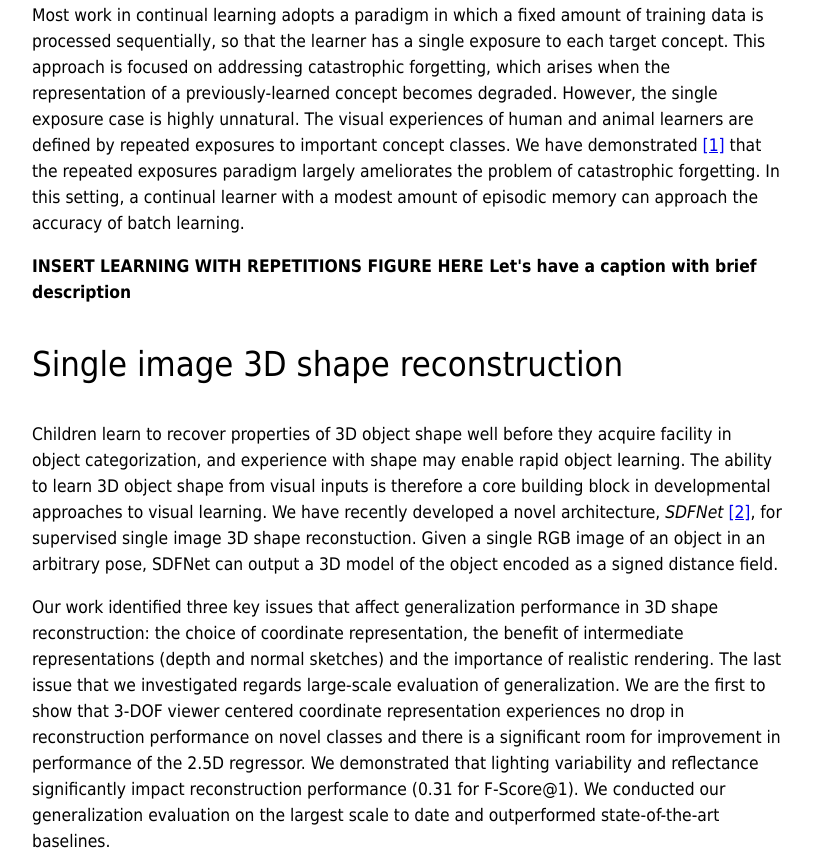
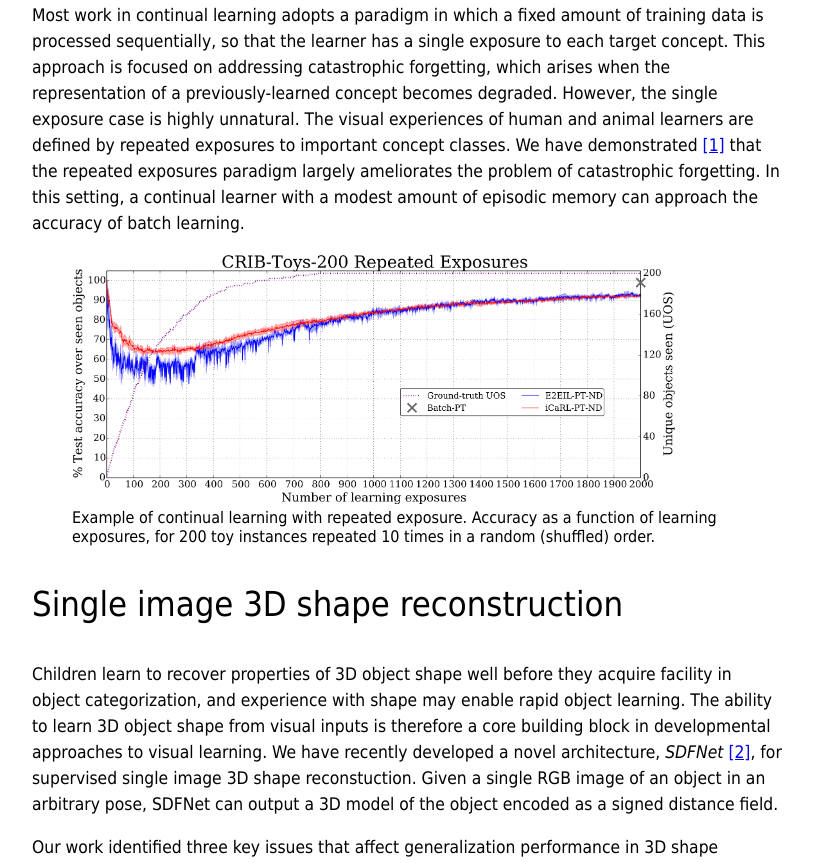
Before and after one commit to rehg-lab/project-pages, a plain HTML site: page dev-learning-project/index.html in a window 1280 px wide. Shown: the part 773-1636 px from the top of the page, without its empty margins (233-1046 px from the left). Drawn offline with Linux system fonts and the light colour scheme.

Commit message:
Added learning curve

```diff
--- a/dev-learning-project/index.html
+++ b/dev-learning-project/index.html
@@ -79,21 +79,17 @@ A key challenge in single image 3D shape reconstruction is to ensure that deep m
 	  <!--   CONTINUAL LEARNING  -->
 
 	  <h1> Continual visual learning with repetition </h1>
-	  <p>
-	  Most work in continual learning adopts a paradigm in which a fixed amount of training data is processed sequentially, so that the learner has a single exposure
-	  to each target concept. This
-	  approach is focused on addressing catastrophic forgetting, which arises when the representation of a previously-learned concept becomes degraded. However, the
-	  single exposure case is highly unnatural. The visual experiences of human and animal learners are defined by repeated exposures to important concept classes.
-	  We have demonstrated <a href="#CLRep">[1]</a> that the repeated exposures paradigm largely ameliorates the problem of catastrophic forgetting. In this setting, a continual learner
-	  with a modest amount of episodic memory can approach the accuracy of batch learning.
-	  </p>
+	  <p> Most work in continual learning adopts a paradigm in which a fixed amount of training data is processed sequentially, so that the learner has a single exposure
+	    to each target concept. This
+	    approach is focused on addressing catastrophic forgetting, which arises when the representation of a previously-learned concept becomes degraded. However, the
+	    single exposure case is highly unnatural. The visual experiences of human and animal learners are defined by repeated exposures to important concept classes.
+	    We have demonstrated <a href="#CLRep">[1]</a> that the repeated exposures paradigm largely ameliorates the problem of catastrophic forgetting. In this setting, a continual learner
+	    with a modest amount of episodic memory can approach the accuracy of batch learning. </p>
 
-	  <p>
-	  <b>INSERT LEARNING WITH REPETITIONS FIGURE HERE
-	  Let's have a caption with brief description </b>
-	  </p>
-
-
+	  <figure>
+	     <img src="img/rep_exp.png" style="width:90%" alt="">    <!-- width="1877" height="777" -->
+		  <figcaption>Example of continual learning with repeated exposure. Accuracy as a function of learning exposures, for 200 toy instances repeated 10 times in a random (shuffled) order.</figcaption>
+	  </figure>
 
 	  <!--   3D SHAPE RECONSTRUCTION -->
 
@@ -207,8 +203,8 @@ A key challenge in single image 3D shape reconstruction is to ensure that deep m
 	  the power law distribution of early object experiences may play a role in facilitating infant object learning. We tested this hypothesis indirectly using a
 	  novel iterative machine teaching paradigm <a href="#IterTeach">[4]</a>. In this approach, a teacher network selects labeled examples to send to student network,
 	  with the examples chosen to optimize the student's learning rate. Using labeled egocentric images collected from infants as a training dataset, we compared the
-	  statistical properties of object orderings produced by the teaching network to the properties observed in naturalistic infant data. As shown below, the teacher-optimized
-	  distribution exhibits a qualitiative similarity to the natural distribution.
+	  statistical properties of object orderings produced by the teaching network to the properties observed in naturalistic infant data. Our findings demonstrate a
+      qualitative similarity between the infant image ordering and the example ordering produced by the teacher.
 	  </p>
 
 
```
Also changed, not shown: dev-learning-project/img/rep_exp.png (added).
